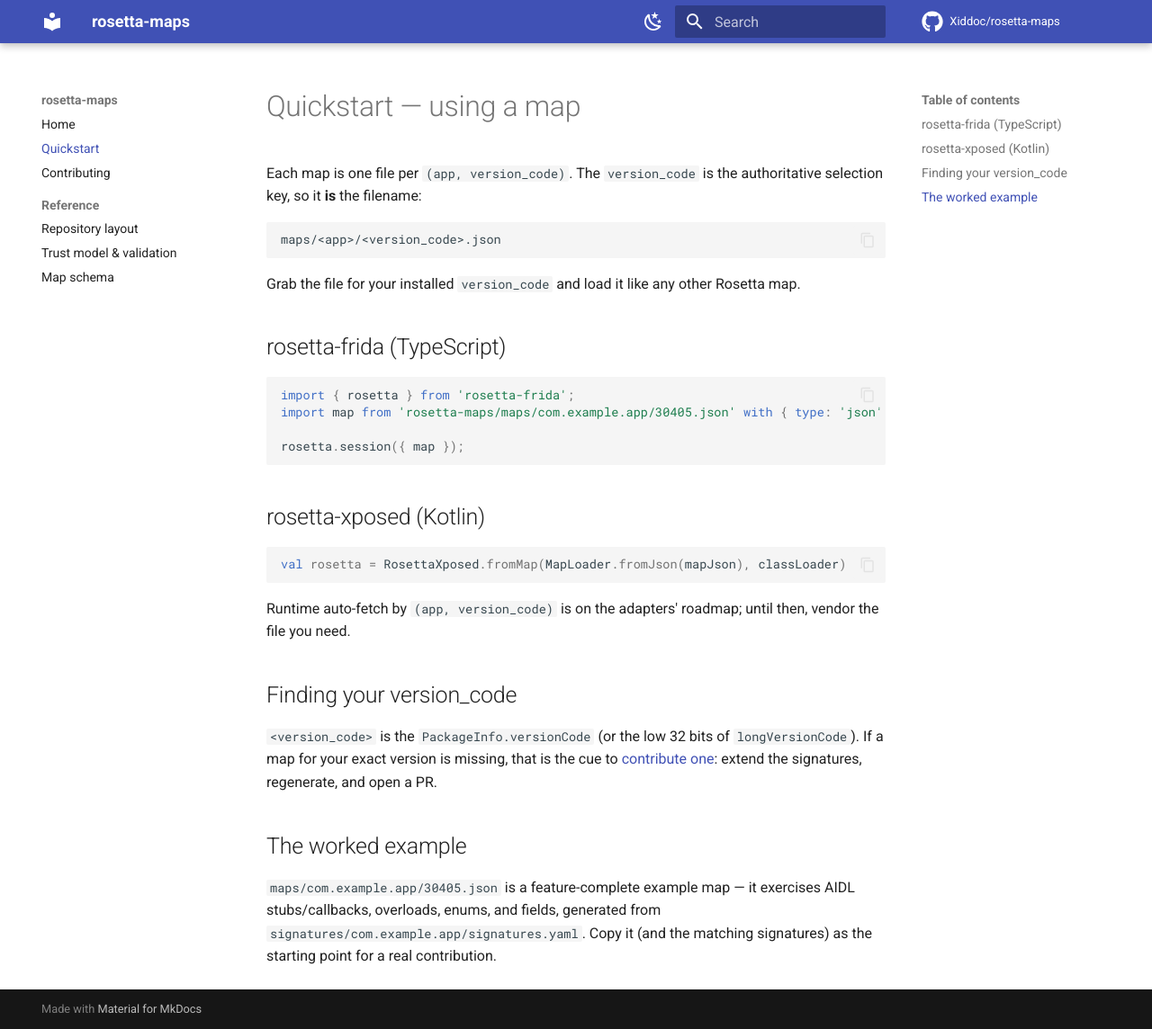
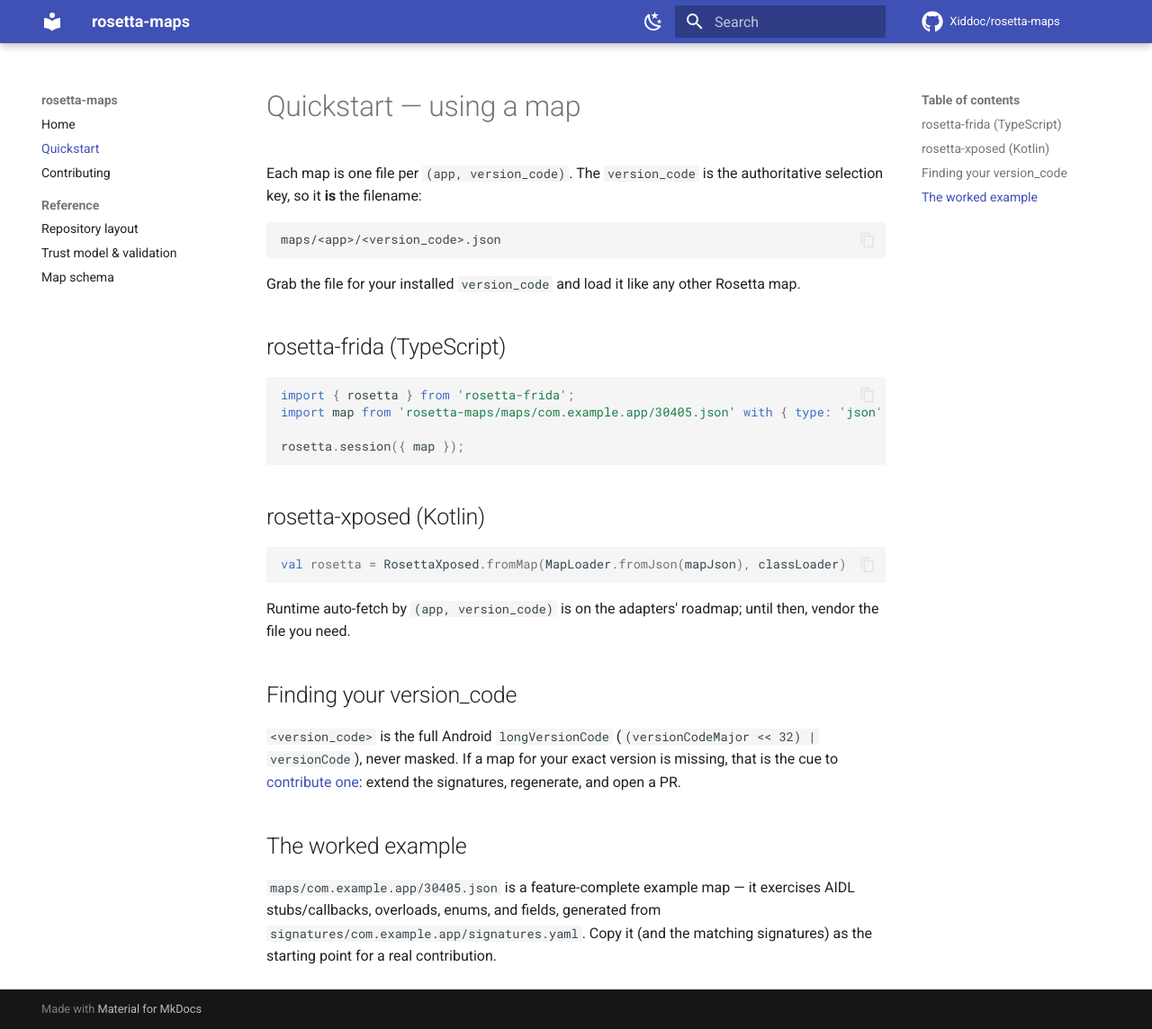
Before and after one commit to Xiddoc/rosetta-maps, an MkDocs documentation site: the page built from docs/quickstart.md, in a window 1280 px wide and 1144 px high. Shown: the whole window at 90% size. Built offline with MkDocs 1.6.1 and Material for MkDocs 9.7.7, drawn with Linux system fonts in a browser that asks for light colours; comment, search, counter and statistics services are not loaded.

Commit message:
docs+schema: replace stale int32/low-32-bits wording; add version_code description
Items from CR2 on rosetta-maps#8:
- maps/README.md, docs/quickstart.md, docs/reference/layout.md: replace
  "(or low 32 bits of longVersionCode)" with full longVersionCode wording
  ((versionCodeMajor << 32) | versionCode), never masked.
- schema/rosetta-map.schema.json: add "description" to version_code property
  explaining the bound and why (Number.MAX_SAFE_INTEGER / 2^53-1, Frida JS
  representability). type/minimum/maximum unchanged.

check-jsonschema: valid samples pass, invalid samples still correctly rejected.

https://claude.ai/code/session_01JMye6y7xMkSJwBieMUybCV

```diff
--- a/docs/quickstart.md
+++ b/docs/quickstart.md
@@ -30,8 +30,7 @@ then, vendor the file you need.
 
 ## Finding your version_code
 
-`<version_code>` is the `PackageInfo.versionCode` (or the low 32 bits of
-`longVersionCode`). If a map for your exact version is missing, that is the cue to
+`<version_code>` is the full Android `longVersionCode` (`(versionCodeMajor << 32) | versionCode`), never masked. If a map for your exact version is missing, that is the cue to
 [contribute one](contributing.md): extend the signatures, regenerate, and open a
 PR.
 
```
Also changed, not shown: docs/reference/layout.md (+1 -2 lines), maps/README.md (+1 -2 lines), 1 other file.
